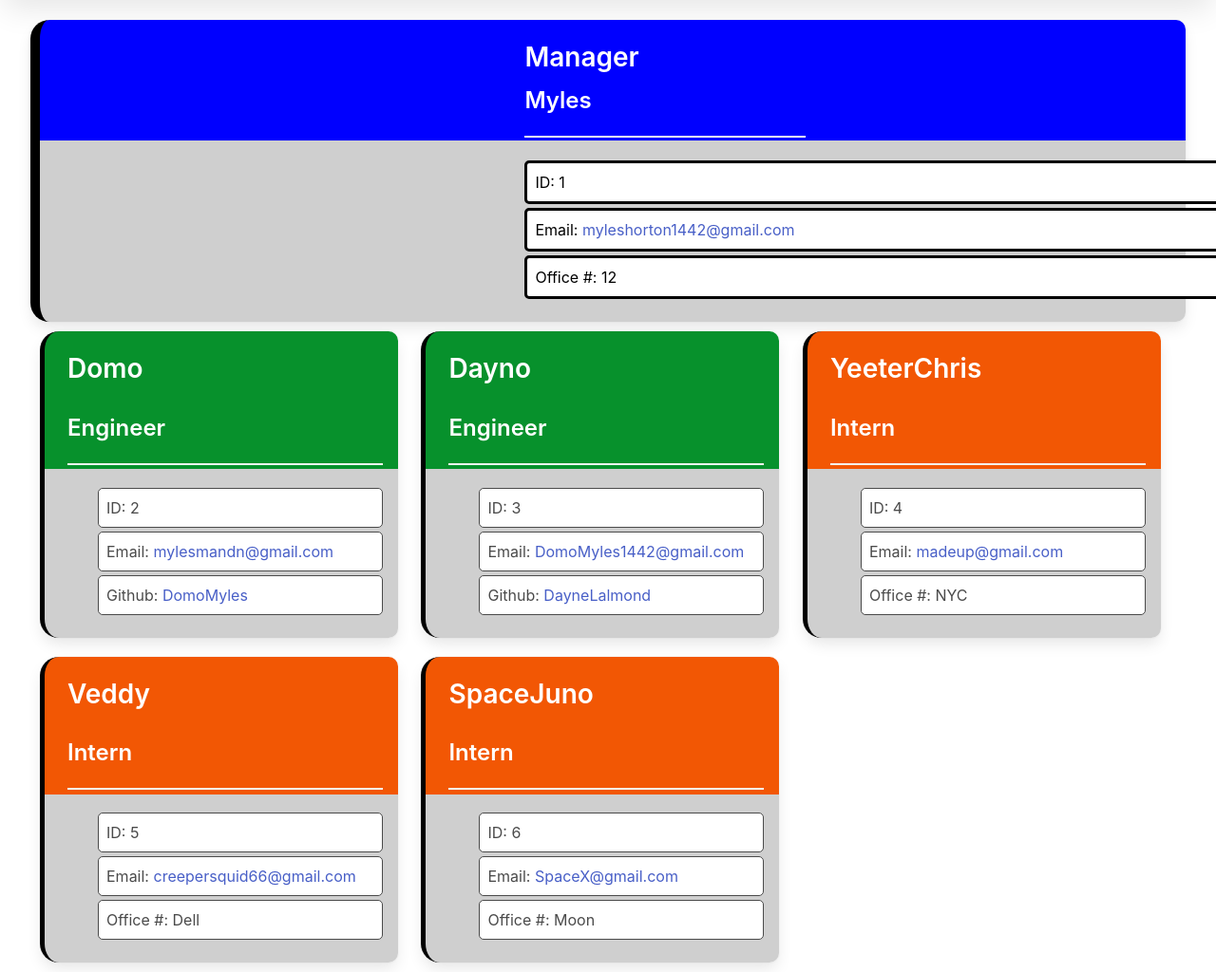
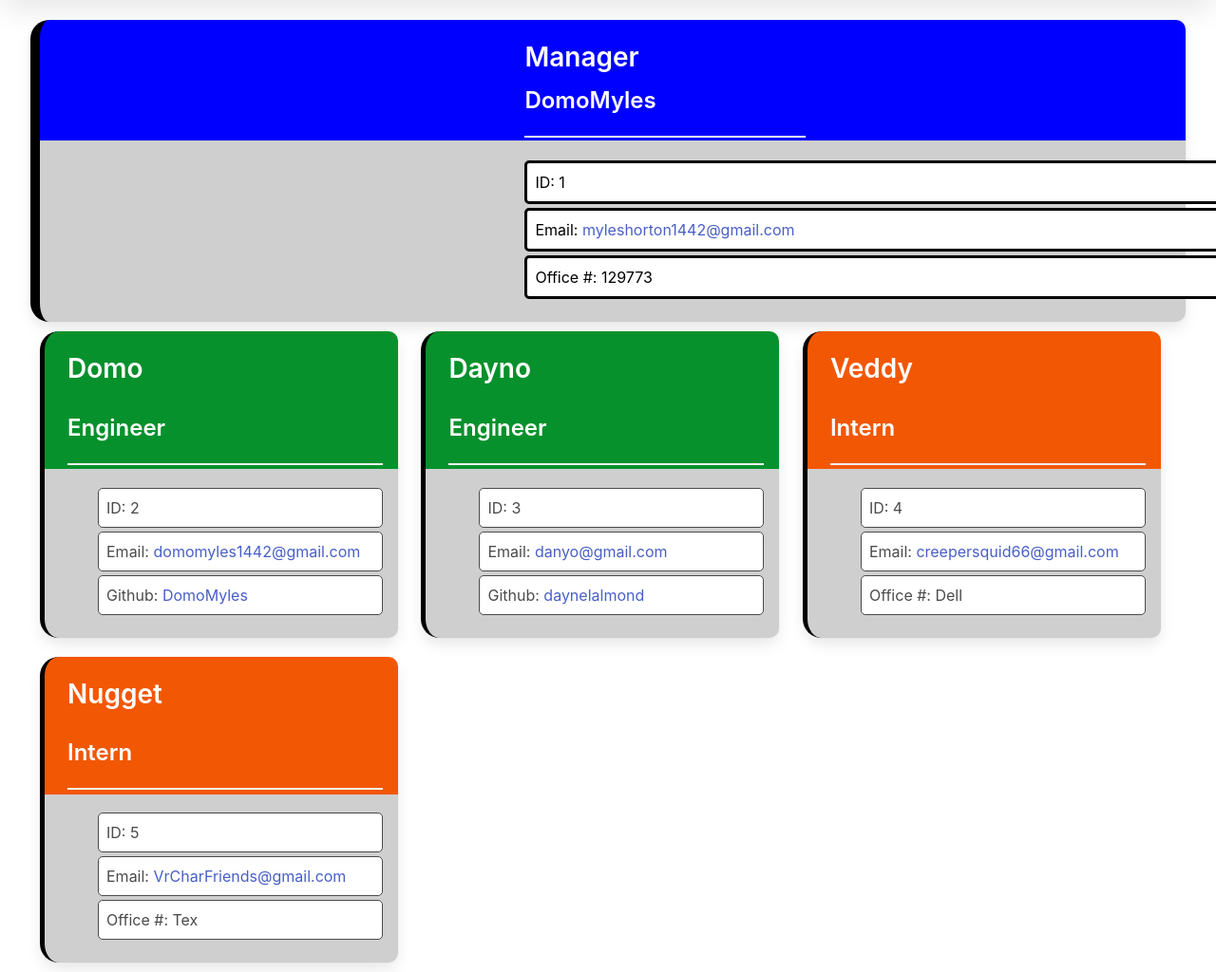
Before and after one commit to DomoMyles/Your-Workers, a website: page index.html in a window 1280 px wide. Shown: the part 74-1098 px from the top of the page at 95% size. Drawn offline with nearby package versions, Linux system fonts and the light colour scheme.

Commit message:
added recording

```diff
--- a/index.html
+++ b/index.html
@@ -18,13 +18,13 @@
               <div class="content">
                 <section class = "topOfCard">
                   <h2>Manager</h2>
-                  <a href="#"><h3>Myles</h3></a>
+                  <a href="#"><h3>DomoMyles</h3></a>
                <ul> </section>
 
                 <hr>
                   <li> ID: 1</li>
                   <li> Email: <a href="mailto:myleshorton1442@gmail.com" target = "_blank">myleshorton1442@gmail.com</a></li>
-                  <li> Office #: 12</li>
+                  <li> Office #: 129773</li>
                 </ul>
               </div>
             </div>
@@ -40,7 +40,7 @@
                 </section><hr>
                 <ul>
                   <li> ID: 2</li>
-                  <li> Email: <a href="mailto:mylesmandn@gmail.com" target = "_blank">mylesmandn@gmail.com</a></li>
+                  <li> Email: <a href="mailto:domomyles1442@gmail.com" target = "_blank">domomyles1442@gmail.com</a></li>
                   <li> Github: <a href="https://github.com/DomoMyles" target = "_blank">DomoMyles</a></li>
                 </ul>
               </div>
@@ -57,25 +57,8 @@
                 </section><hr>
                 <ul>
                   <li> ID: 3</li>
-                  <li> Email: <a href="mailto:DomoMyles1442@gmail.com" target = "_blank">DomoMyles1442@gmail.com</a></li>
-                  <li> Github: <a href="https://github.com/DayneLalmond" target = "_blank">DayneLalmond</a></li>
-                </ul>
-              </div>
-            </div>
-          </div>
-
-      <div class="card roleCardIntern">
-            <div class="card-content">
-              <div class="content">
-                <section class = "topOfCard">
-                  <a href="#"><h2>YeeterChris</h2></a>
-                  <h3>Intern</h3>
-                </section>
-                <hr>
-                <ul>
-                  <li> ID: 4</li>
-                  <li> Email: <a href="mailto:madeup@gmail.com" target = "_blank">madeup@gmail.com</a></li>
-                  <li> Office #: NYC</li>
+                  <li> Email: <a href="mailto:danyo@gmail.com" target = "_blank">danyo@gmail.com</a></li>
+                  <li> Github: <a href="https://github.com/daynelalmond" target = "_blank">daynelalmond</a></li>
                 </ul>
               </div>
             </div>
@@ -90,7 +73,7 @@
                 </section>
                 <hr>
                 <ul>
-                  <li> ID: 5</li>
+                  <li> ID: 4</li>
                   <li> Email: <a href="mailto:creepersquid66@gmail.com" target = "_blank">creepersquid66@gmail.com</a></li>
                   <li> Office #: Dell</li>
                 </ul>
@@ -102,14 +85,14 @@
             <div class="card-content">
               <div class="content">
                 <section class = "topOfCard">
-                  <a href="#"><h2>SpaceJuno</h2></a>
+                  <a href="#"><h2>Nugget</h2></a>
                   <h3>Intern</h3>
                 </section>
                 <hr>
                 <ul>
-                  <li> ID: 6</li>
-                  <li> Email: <a href="mailto:SpaceX@gmail.com" target = "_blank">SpaceX@gmail.com</a></li>
-                  <li> Office #: Moon</li>
+                  <li> ID: 5</li>
+                  <li> Email: <a href="mailto:VrCharFriends@gmail.com" target = "_blank">VrCharFriends@gmail.com</a></li>
+                  <li> Office #: Tex</li>
                 </ul>
               </div>
             </div>
```
Also changed, not shown: assets/Readme.md, 1 other file.
